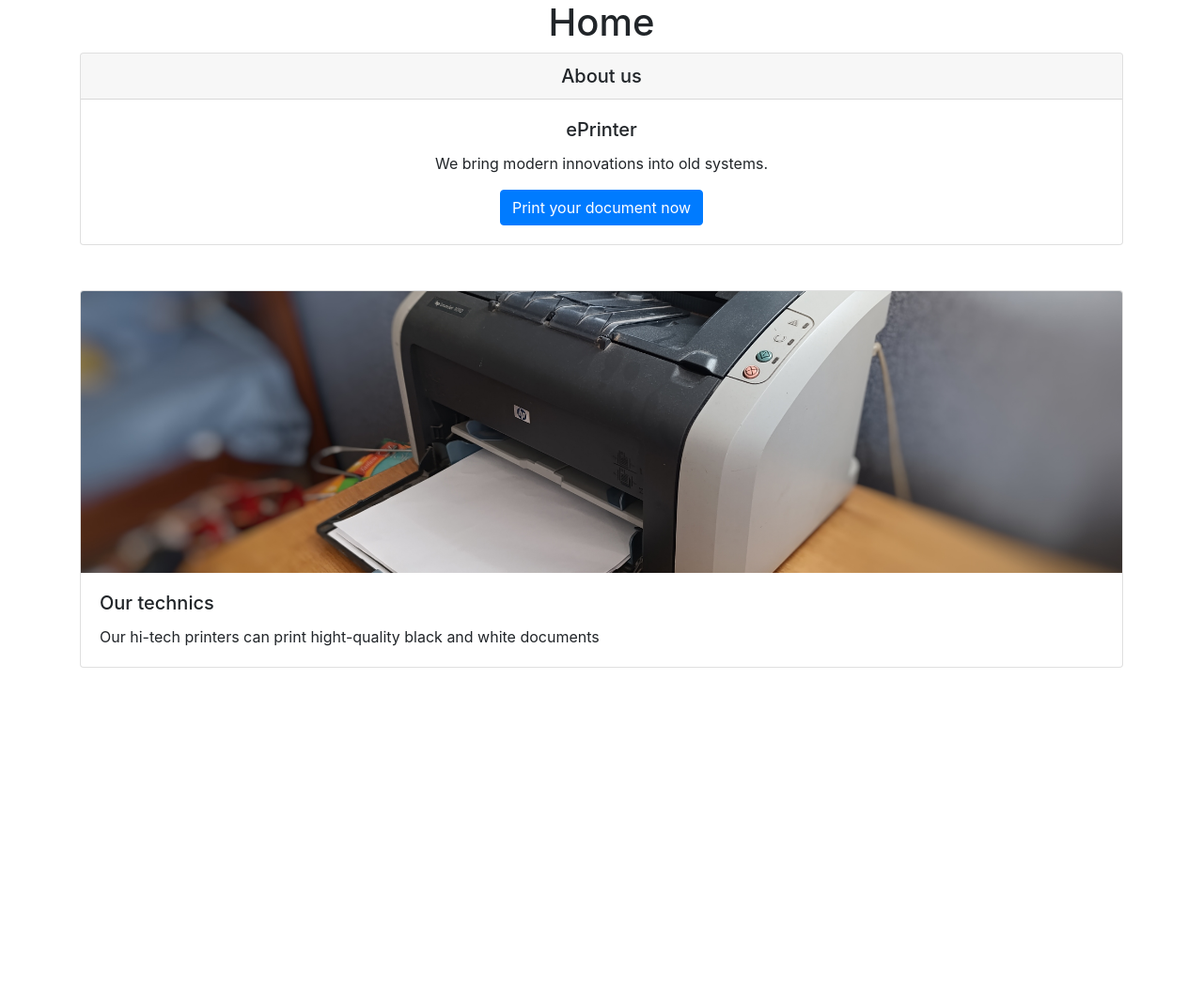
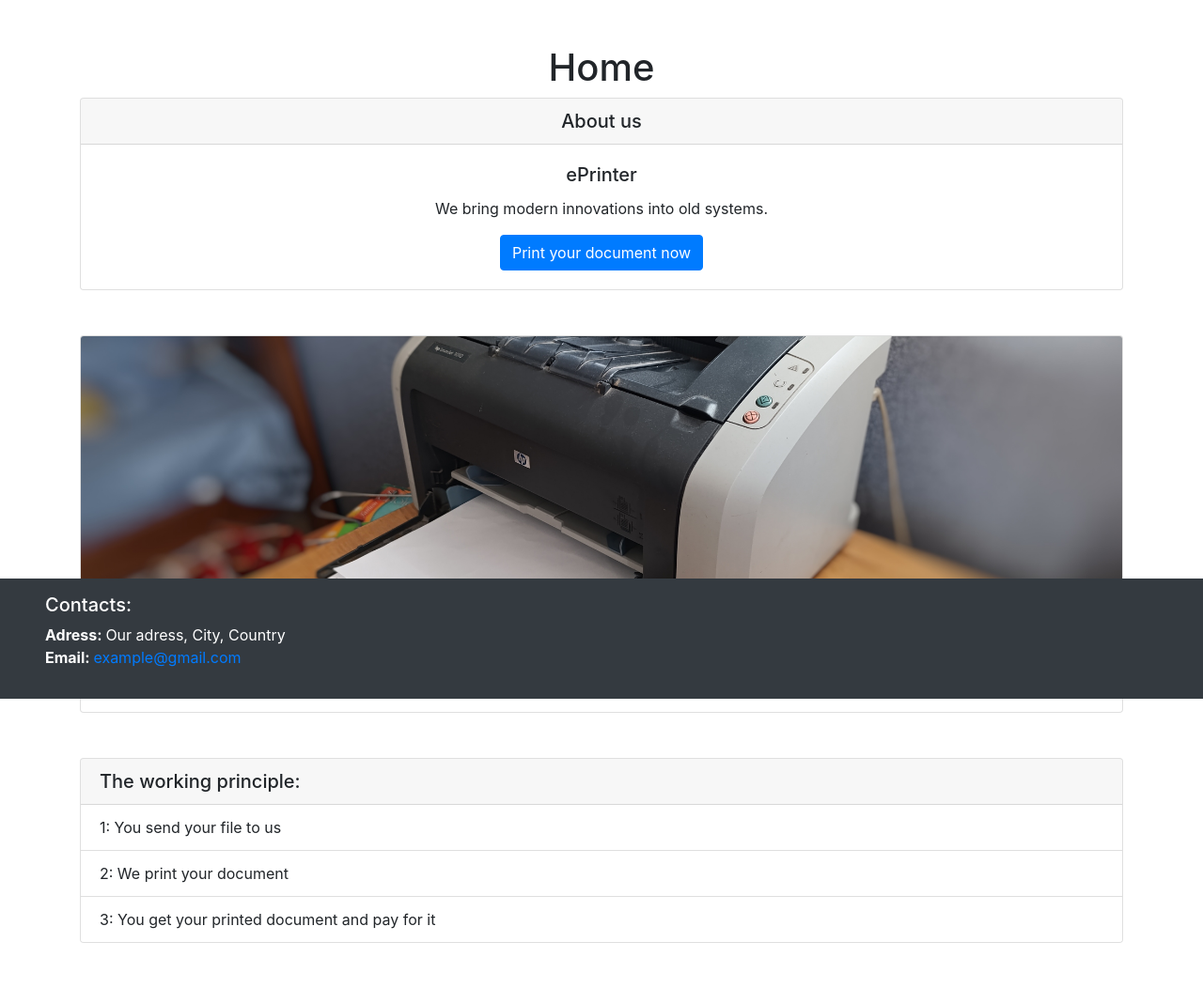
Before and after one commit to erorr-404/ePrinter, a Flask app: page / in a window 1280 px wide. Shown: the part 56-1108 px from the top of the page at 94% size. Before the commit the page ends 767 px from the top, so only its background shows below. Run offline with Flask 3, Linux system fonts and the light colour scheme.

Commit message:
File uploading and saving, footer

```diff
--- a/main.py
+++ b/main.py
@@ -1,19 +1,25 @@
+import os
+from datetime import datetime
 from flask import Flask, redirect, url_for, render_template, request, session, flash
 from datetime import timedelta
 from flask_sqlalchemy import SQLAlchemy
+from werkzeug.utils import secure_filename
+
+UPLOAD_FOLDER = 'files'  # Configure upload folder
 
 app = Flask(__name__)
 app.secret_key = "dont_hack_me_pls"
 app.config["SQLALCHEMY_DATABASE_URI"] = "sqlite:///users.sqlite3"
 app.config["SQLALCHEMY_TRACK_MODIFICATIONS"] = False
 app.permanent_session_lifetime = timedelta(days=28)
+app.config['UPLOAD_FOLDER'] = UPLOAD_FOLDER
 # Static: {{url_for('static', filename='style.css' )}}"
 
 db = SQLAlchemy(app)
 
 
 class Users(db.Model):
-    _id = db.Column("id", db.Integer, primary_key=True)
+    id = db.Column("id", db.Integer, primary_key=True)
     name = db.Column(db.String(100))
     email = db.Column(db.String(100))
     password = db.Column(db.String(100))
@@ -22,6 +28,33 @@ class Users(db.Model):
         self.name = name
         self.email = email
         self.password = password
+
+
+class Files(db.Model):
+    id = db.Column("id", db.Integer, primary_key=True)
+    user_id = db.Column(db.Integer, db.ForeignKey('users.id'), nullable=False)  # Link to User
+    filename = db.Column(db.String(255), nullable=False)
+    filepath = db.Column(db.String(255), nullable=False)  # Actual path where the file is stored
+    upload_date = db.Column(db.DateTime, default=datetime.now())
+    file_type = db.Column(db.String(50))  # e.g., "image/png"
+
+    def __init__(self, user_id, file_name: str, file_path=f"{app.config['UPLOAD_FOLDER']}/"):
+        self.user_id = user_id
+        self.filename = file_name
+        self.filepath = file_path
+        self.file_type = file_name.split(".")[1]
+
+
+class FilePart(db.Model):
+    id = db.Column("id", db.Integer, primary_key=True)
+    file_id = db.Column(db.Integer, db.ForeignKey('files.id'), nullable=False)
+    part_number = db.Column(db.Integer, nullable=False)  # Part order
+    part_filepath = db.Column(db.String(255), nullable=False)  # Path to a part
+
+    def __init__(self, file_id, file_name, part_number):
+        self.file_id = file_id
+        self.part_number = part_number
+        self.part_filepath = f"{file_name}_part_{part_number}"
 
 
 @app.route("/")
@@ -116,13 +149,35 @@ def account():
         return redirect(url_for("login"))
 
 
-@app.route("/print")
+@app.route("/print", methods=["POST", "GET"])
 def add_document():
-    if "user" in session:
-        return render_template("print.html")
+    if request.method == "GET":
+        if "user" in session:
+            return render_template("print.html")
+        else:
+            flash(f"You need to login to print.", "error")
+            return redirect(url_for("login"))
     else:
-        flash(f"You need to login to print.", "error")
-        return redirect(url_for("login"))
+        if "file" not in request.files or request.files["file"] == ("" or " "):
+            flash("File field can't be empty", "error")
+            return redirect(url_for("add_document"))
+        else:
+            user = Users.query.filter_by(name=session.get("user", "")).first()
+            if user:
+                file = request.files["file"]
+                file_name = secure_filename(file.filename)
+                file_path = os.path.join(app.config['UPLOAD_FOLDER'], file_name)
+                # self, user_id, file_name: str, file_path=f"{app.config['UPLOAD_FOLDER']}/"
+                db_file = Files(user_id=user.id, file_name=file_name)
+                db.session.add(db_file)
+                db.session.commit()
+                file.save(file_path)
+
+                flash("File have been added", "success")
+                return redirect(url_for("account"))
+            else:
+                flash("Error: no such user", "error")
+                return redirect(url_for("add_document"))
 
 
 if __name__ == '__main__':
--- a/templates/base.html
+++ b/templates/base.html
@@ -5,7 +5,7 @@
   <meta charset="UTF-8">
   <title>{% block title %}{% endblock %}</title>
 </head>
-<body>
+<body style="!important min-height: 100vh">
   <nav class="navbar navbar-expand-md navbar-dark bg-dark">
     <a class="navbar-brand" href="#">ePrinter</a>
     <button class="navbar-toggler d-lg-none" type="button" data-toggle="collapse" data-target="#collapsibleNavId"
@@ -27,8 +27,15 @@
       </ul>
     </div>
   </nav>
-  <div class="container mw-25">
+  <div class="container mw-25 my-5">
     {% block content %}{% endblock %}
+  </div>
+  <div class="conteiner bg-dark px-5 py-3 text-white fixed-bottom">
+    <h5>Contacts:</h5>
+    <p>
+      <b>Adress: </b>Our adress, City, Country <br>
+      <b>Email: </b><a href="mailto:example@gmail.com">example@gmail.com</a>
+    </p>
   </div>
   <script src="https://code.jquery.com/jquery-3.3.1.slim.min.js" integrity="sha384-q8i/X+965DzO0rT7abK41JStQIAqVgRVzpbzo5smXKp4YfRvH+8abtTE1Pi6jizo" crossorigin="anonymous"></script>
   <script src="https://cdn.jsdelivr.net/npm/popper.js@1.14.7/dist/umd/popper.min.js" integrity="sha384-UO2eT0CpHqdSJQ6hJty5KVphtPhzWj9WO1clHTMGa3JDZwrnQq4sF86dIHNDz0W1" crossorigin="anonymous"></script>
--- a/templates/index.html
+++ b/templates/index.html
@@ -16,10 +16,18 @@
         </div>
     </div>
     <div class="card mb-3 my-5">
-        <img src="{{url_for('static', filename='printer.jpg' )}}" height="300px" style="object-fit: cover" class="card-img-top" alt="Our printer">
+        <img src="{{url_for('static', filename='printer.jpg' )}}" height="300px" style="object-fit: cover;" class="card-img-top" alt="Our printer">
         <div class="card-body">
             <h5 class="card-title">Our technics</h5>
             <p class="card-text">Our hi-tech printers can print hight-quality black and white documents</p>
         </div>
     </div>
+    <div class="card">
+        <h5 class="card-header">The working principle:</h5>
+        <ul class="list-group list-group-flush">
+            <li class="list-group-item">1: You send your file to us</li>
+            <li class="list-group-item">2: We print your document</li>
+            <li class="list-group-item">3: You get your printed document and pay for it</li>
+        </ul>
+    </div>
 {% endblock %}
```
Also changed, not shown: templates/print.html (+28 -2 lines), templates/register.html (+0 -8 lines), templates/user.html (+11 -6 lines), README.md, 1 other file. Lines whose indentation alone changed are shown as unchanged.
